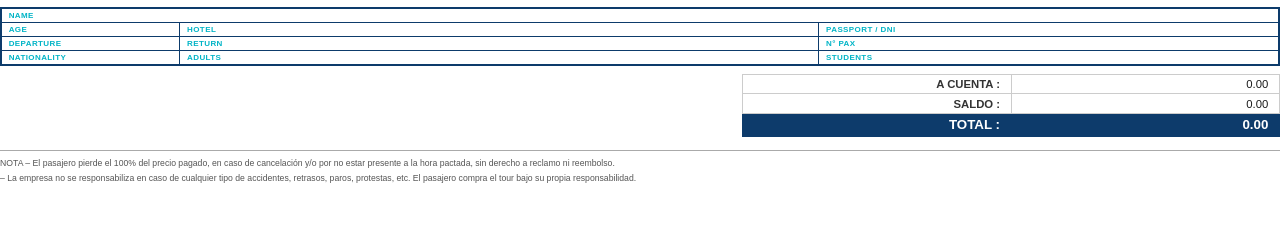
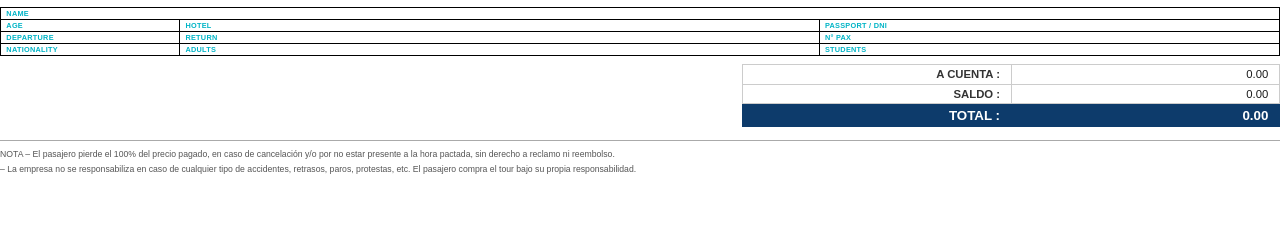
Before and after one commit to RodrigoOjedaCcoyo/App_Viajes_Cusco_Peru, a Python web app: template templates/voucher_reserva_template.html in a window 1280 px wide. Shown: the part 137-377 px from the top of the page. Run offline with Jinja, Linux system fonts and the light colour scheme; the template is opened without the code that fills it, so the values that code supplies are empty.

Commit message:
Actualizaciones

```diff
--- a/templates/voucher_reserva_template.html
+++ b/templates/voucher_reserva_template.html
@@ -65,24 +65,24 @@
             width: 100%;
             border-collapse: collapse;
             margin-bottom: 4pt;
-            border: 1.5pt solid #0d3b6b;
+            border: 0.8pt solid #000;
         }
         .ct td {
-            border: 0.8pt solid #0d3b6b;
-            padding: 1.5pt 5pt;
+            border: 0.5pt solid #000;
+            padding: 0.8pt 4pt;
             vertical-align: middle;
         }
         .fn {   /* field name */
             display: block;
-            font-size: 6pt;
+            font-size: 5.5pt;
             font-weight: bold;
             color: #00b4c6;
             text-transform: uppercase;
-            letter-spacing: 0.3pt;
+            letter-spacing: 0.2pt;
             margin-bottom: 0;
         }
         .fv {   /* field value */
-            font-size: 8.5pt;
+            font-size: 7.5pt;
             font-weight: bold;
             color: #111;
         }
```
